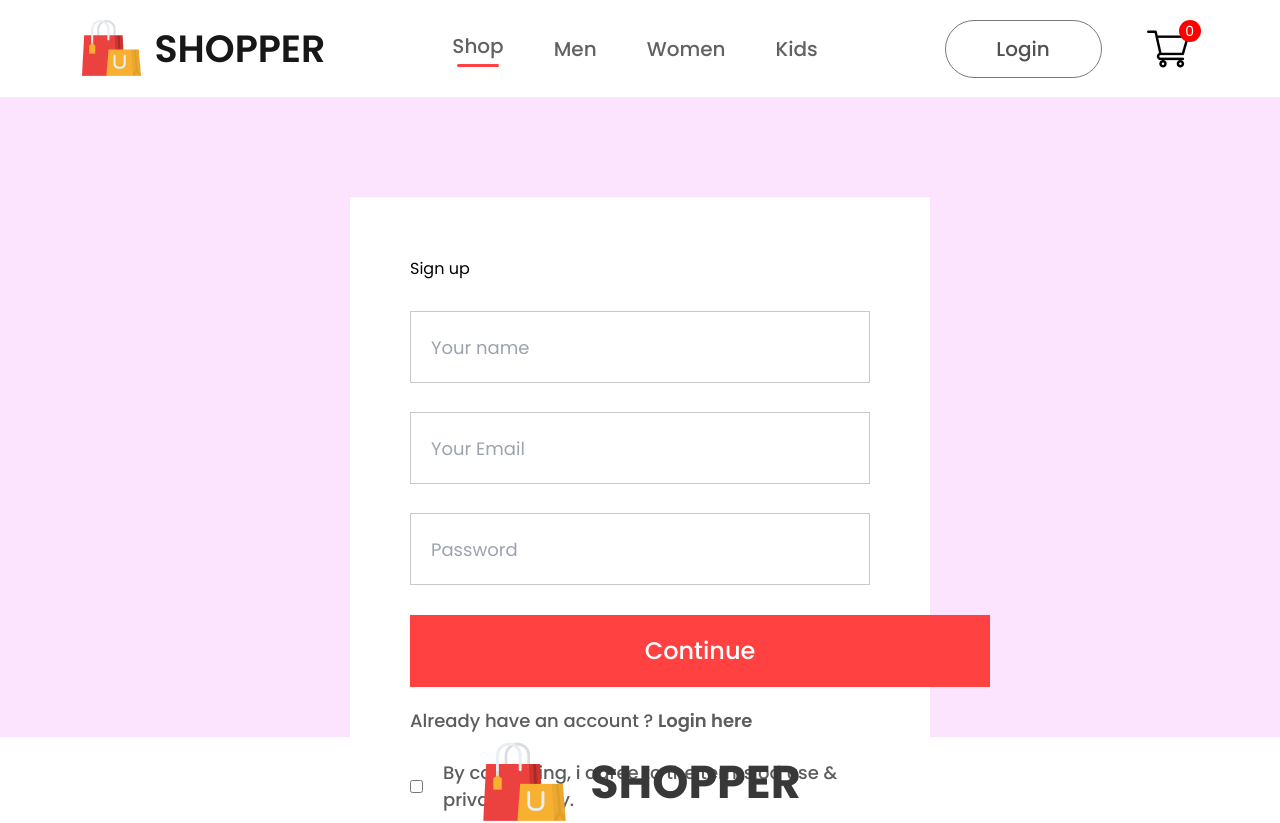
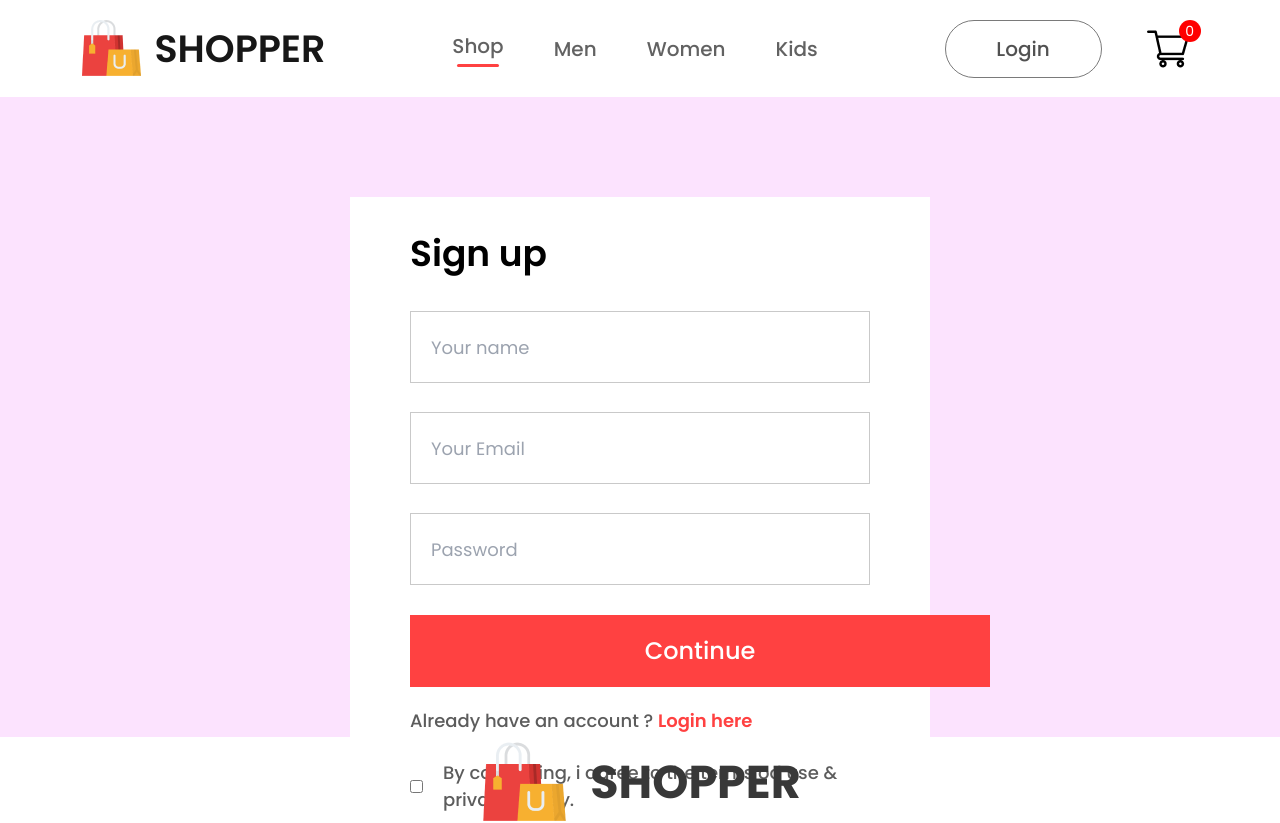
Before and after one commit to kabolindustrie/E-commerce, a React (Create React App) app: page /login in a window 1280 px wide. Shown: the top 823 px of the page. Built offline with nearby package versions, Linux system fonts and the light colour scheme.

Commit message:
signup page

```diff
--- a/src/Pages/CSS/LoginSignup.css
+++ b/src/Pages/CSS/LoginSignup.css
@@ -9,10 +9,12 @@
   height: 600px;
   background: white;
   margin: auto;
-  padding: 40px 60px;
+  padding: 10px 60px;
 }
 .loginsignup-container h1 {
   margin: 20px 0px;
+  font-weight: 600;
+  font-size: 36px;
 }
 .loginsignup-fields {
   display: flex;
@@ -47,7 +49,7 @@
   font-weight: 500;
 }
 .loginsignup-login span {
-  color: "ff4141";
+  color: #ff4141;
   font-weight: 600;
 }
 .loginsignup-agree {
```
